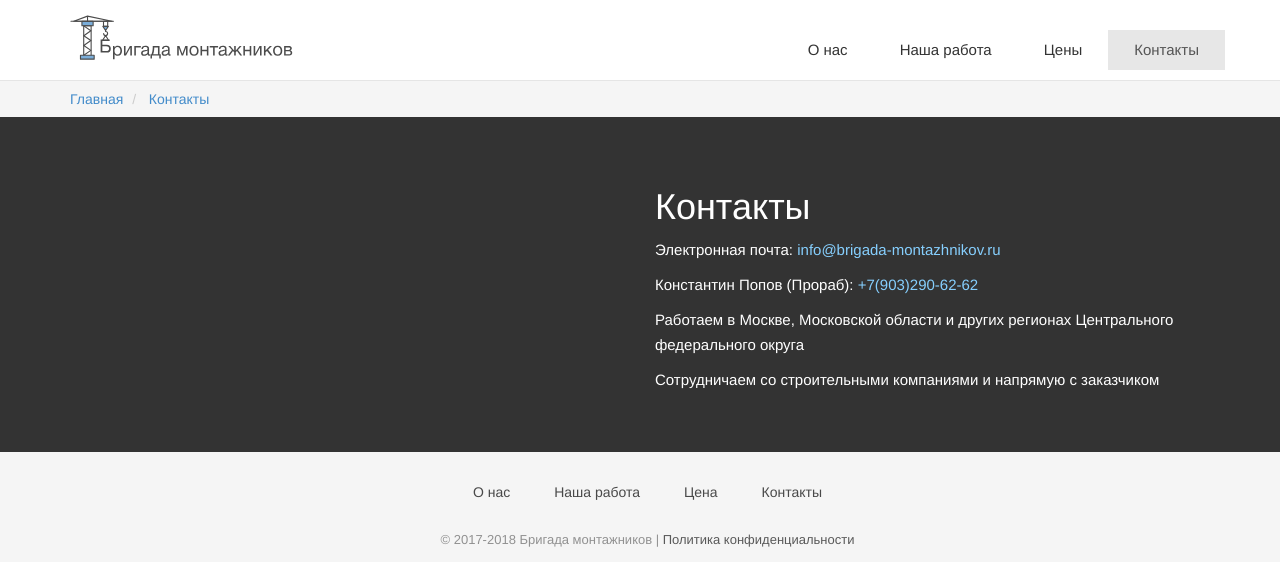
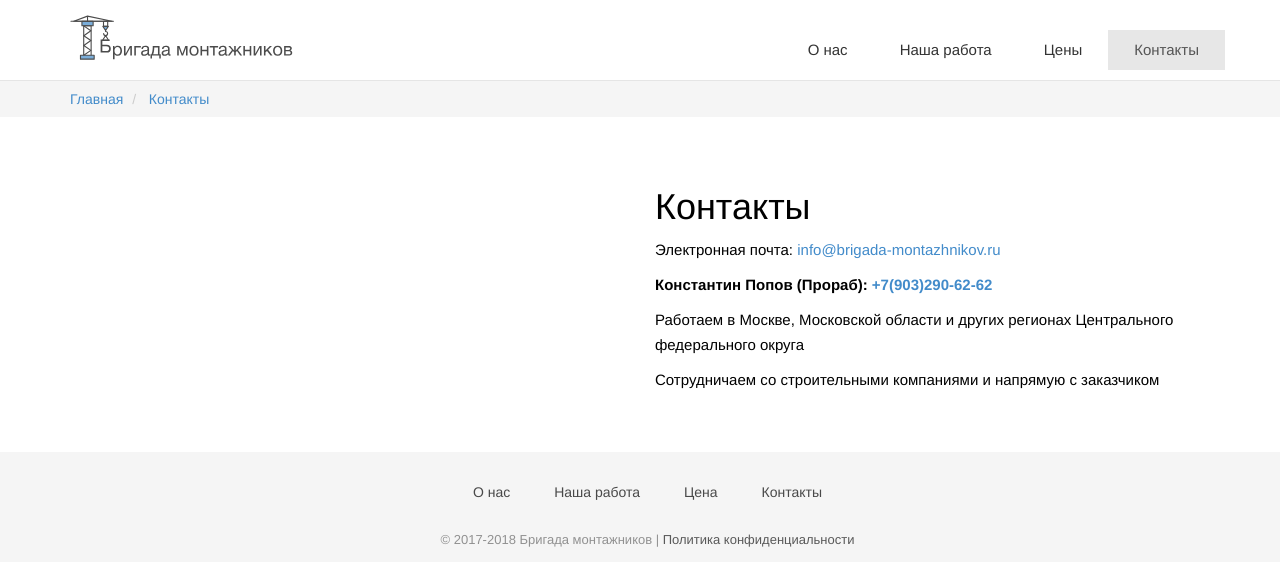
Before and after one commit to komarovalexander/site_bm, a Jekyll site: the page built from contact.html, in a window 1280 px wide. Shown: the top 586 px of the page. Built offline with Jekyll 4.4.1, drawn with Linux system fonts in a browser that asks for light colours; nearby versions of some CDN libraries; some web fonts are replaced.

Commit message:
no message

```diff
--- a/contact.html
+++ b/contact.html
@@ -7,7 +7,7 @@ description: "Контакты бригады монтажников метал
 ---
 
 <!-- Service Start -->
-<section class="service black">
+<section class="service white">
   <div class="container">
     <div class="row">
       <div class="col-md-6 col-sm-12">
@@ -19,7 +19,7 @@ description: "Контакты бригады монтажников метал
       <div class="col-md-6 col-sm-12 contact">
         <h1>Контакты</h1>
         <p>Электронная почта: <nobr><a href="mailto:info@brigada-montazhnikov.ru">info@brigada-montazhnikov.ru</a></nobr></p>
-        <p>Константин Попов (Прораб): <nobr><a href="tel:+79032906262">+7(903)290-62-62</a></nobr></p>
+        <b><p>Константин Попов (Прораб): <nobr><a href="tel:+79032906262">+7(903)290-62-62</a></nobr></p></b>
         <p>
           Работаем в Москве, Московской области и других регионах Центрального федерального округа
         </p>
--- a/css/style.css
+++ b/css/style.css
@@ -174,6 +174,9 @@ header .navbar-default .navbar-nav li a:hover {
     text-align: left;
     background-color: #EEE;
     color: black;
+}
+.service.white{
+  background-color: white;
 }
 .service.black {
     background-color: #333;
```
